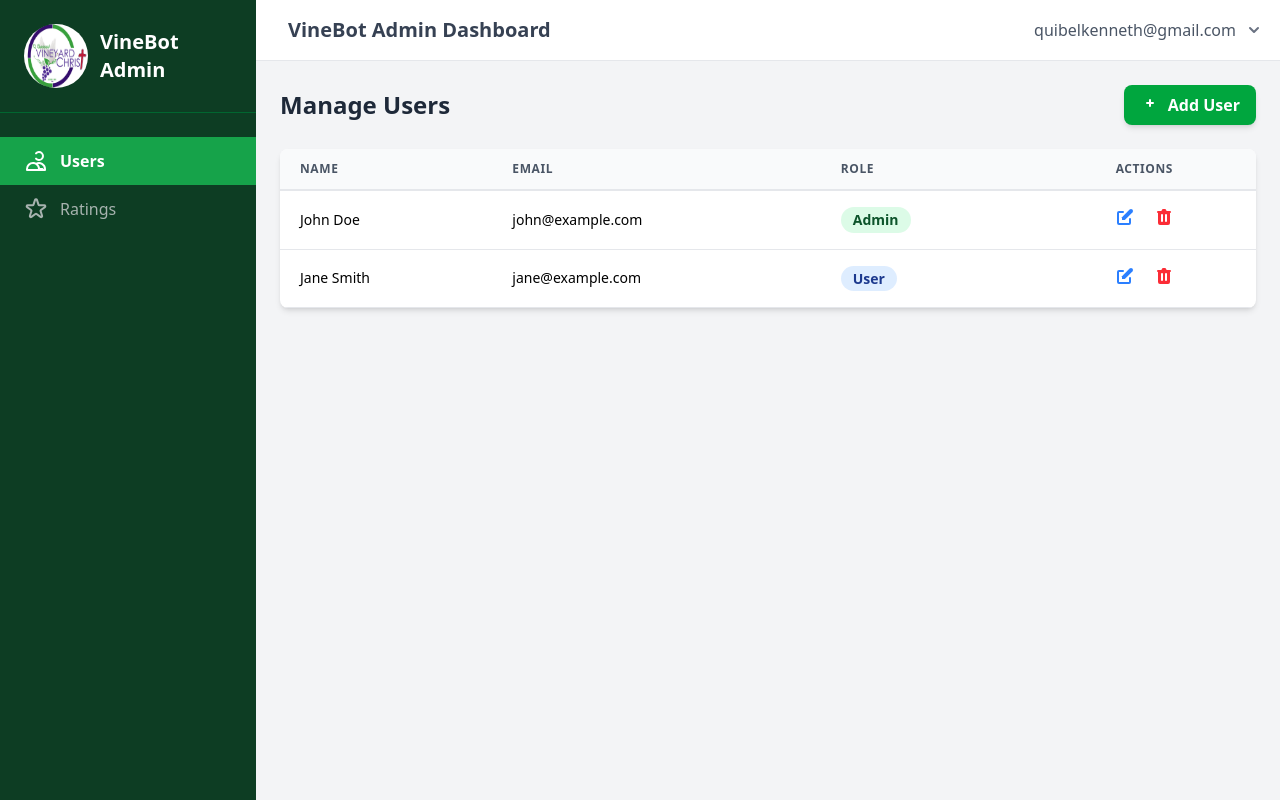
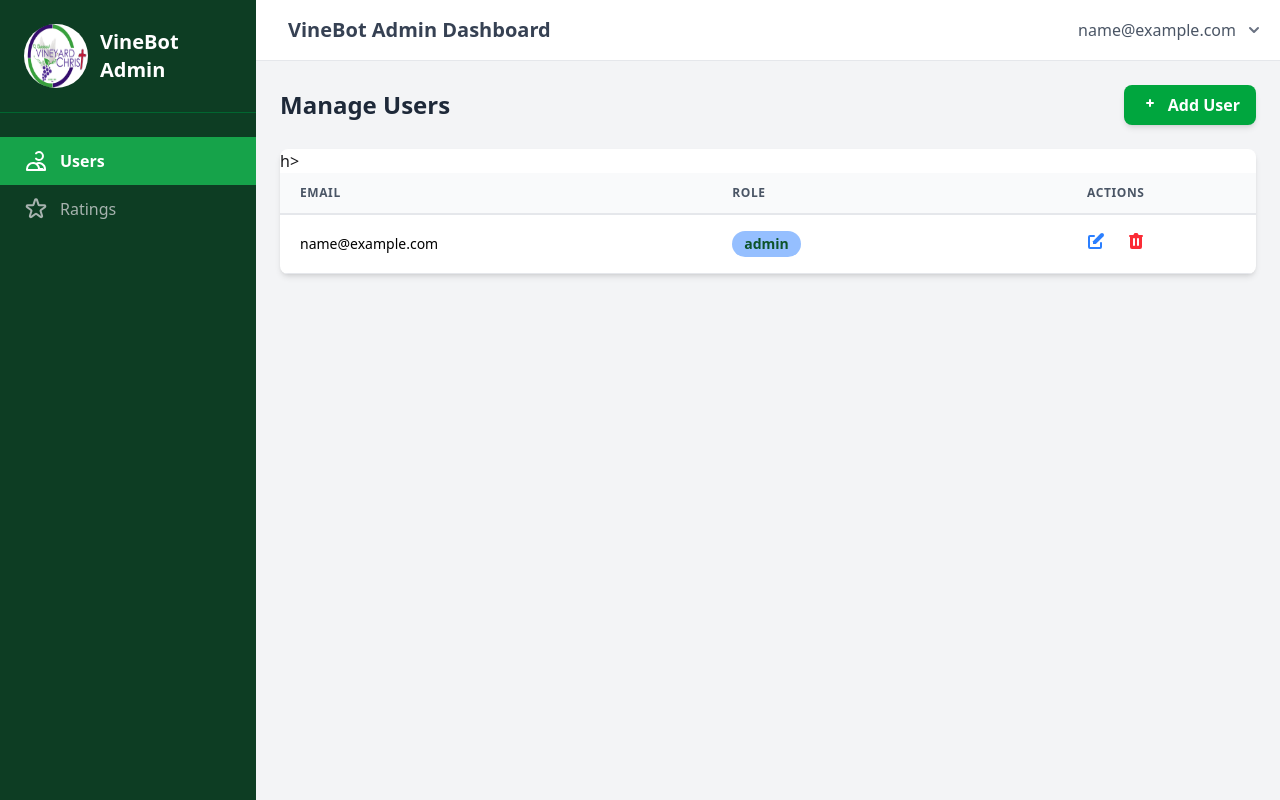
Before and after one commit to Exzort567/vinebot, a Django app: page /admin_dashboard/ in a window 1280 px wide. Run offline with Django 5.2, Linux system fonts and the light colour scheme; a user stored in the database is signed in; tables that the repository leaves empty hold one stand-in row (values such as "Sample post"); some libraries are stand-ins or nearby versions.

Commit message:
show logged in user gmail, display all the user, and add role-based colors on dashboard

```diff
--- a/admin_dashboard/templates/admin_dashboard/dashboard.html
+++ b/admin_dashboard/templates/admin_dashboard/dashboard.html
@@ -43,7 +43,7 @@
 
                 <div x-data="{ dropdownOpen: false }" class="relative">
                     <button @click="dropdownOpen = !dropdownOpen" class="flex items-center space-x-2 relative focus:outline-none">
-                        <span class="hidden sm:inline text-gray-600">quibelkenneth@gmail.com</span>
+                        <span class="hidden sm:inline text-gray-600">{{ request.user.email }}</span>
                         <svg class="h-5 w-5 text-gray-500" xmlns="http://www.w3.org/2000/svg" viewBox="0 0 20 20" fill="currentColor"><path fill-rule="evenodd" d="M5.293 7.293a1 1 0 011.414 0L10 10.586l3.293-3.293a1 1 0 111.414 1.414l-4 4a1 1 0 01-1.414 0l-4-4a1 1 0 010-1.414z" clip-rule="evenodd" /></svg>
                     </button>
 
@@ -76,21 +76,25 @@
                     <div class="bg-white shadow-md rounded-lg overflow-hidden">
                         <table class="min-w-full leading-normal">
                             <thead>
-                                <tr class="border-b-2 border-gray-200 bg-gray-50 text-left text-xs font-semibold text-gray-600 uppercase tracking-wider">
-                                    <th class="px-5 py-3">Name</th>
+                                <tr class="border-b-2 border-gray-200 bg-gray-50 text-left text-xs font-semibold text-gray-600 uppercase tracking-wider">h>
                                     <th class="px-5 py-3">Email</th>
                                     <th class="px-5 py-3">Role</th>
                                     <th class="px-5 py-3 text-center">Actions</th>
                                 </tr>
                             </thead>
                             <tbody>
+                                {% for user in users %}
                                 <tr class="hover:bg-gray-50">
-                                    <td class="px-5 py-4 border-b text-black border-gray-200 text-sm">John Doe</td>
-                                    <td class="px-5 py-4 border-b text-black border-gray-200 text-sm">john@example.com</td>
+                                    <td class="px-5 py-4 border-b text-black border-gray-200 text-sm">{{user.email}}</td>
                                     <td class="px-5 py-4 border-b border-gray-200 text-sm">
                                         <span class="relative inline-block px-3 py-1 font-semibold text-green-900 leading-tight">
-                                            <span aria-hidden class="absolute inset-0 bg-green-200 opacity-50 rounded-full"></span>
-                                            <span class="relative">Admin</span>
+                                            <span aria-hidden class="absolute inset-0 opacity-50 rounded-full
+                                            {% if user.role == 'admin' %}
+                                                bg-blue-500
+                                            {% else %}
+                                               bg-green-500
+                                            {% endif %}"></span>
+                                            <span class="relative">{{user.role}}</span>
                                         </span>
                                     </td>
                                     <td class="px-5 py-4 border-b border-gray-200 text-sm text-center">
@@ -98,20 +102,7 @@
                                         <button class="text-red-500 hover:text-red-700 mx-2"><svg class="h-5 w-5" xmlns="http://www.w3.org/2000/svg" viewBox="0 0 20 20" fill="currentColor"><path fill-rule="evenodd" d="M9 2a1 1 0 00-.894.553L7.382 4H4a1 1 0 000 2v10a2 2 0 002 2h8a2 2 0 002-2V6a1 1 0 100-2h-3.382l-.724-1.447A1 1 0 0011 2H9zM7 8a1 1 0 012 0v6a1 1 0 11-2 0V8zm5-1a1 1 0 00-1 1v6a1 1 0 102 0V8a1 1 0 00-1-1z" clip-rule="evenodd" /></svg></button>
                                     </td>
                                 </tr>
-                                 <tr class="hover:bg-gray-50">
-                                    <td class="px-5 py-4 border-b text-black border-gray-200 text-sm">Jane Smith</td>
-                                    <td class="px-5 py-4 border-b text-black border-gray-200 text-sm">jane@example.com</td>
-                                    <td class="px-5 py-4 border-b border-gray-200 text-sm">
-                                         <span class="relative inline-block px-3 py-1 font-semibold text-blue-900 leading-tight">
-                                            <span aria-hidden class="absolute inset-0 bg-blue-200 opacity-50 rounded-full"></span>
-                                            <span class="relative">User</span>
-                                        </span>
-                                    </td>
-                                    <td class="px-5 py-4 border-b border-gray-200 text-sm text-center">
-                                        <button class="text-blue-500 hover:text-blue-700 mx-2"><svg class="h-5 w-5" xmlns="http://www.w3.org/2000/svg" viewBox="0 0 20 20" fill="currentColor"><path d="M17.414 2.586a2 2 0 00-2.828 0L7 10.172V13h2.828l7.586-7.586a2 2 0 000-2.828z" /><path fill-rule="evenodd" d="M2 6a2 2 0 012-2h4a1 1 0 010 2H4v10h10v-4a1 1 0 112 0v4a2 2 0 01-2 2H4a2 2 0 01-2-2V6z" clip-rule="evenodd" /></svg></button>
-                                        <button class="text-red-500 hover:text-red-700 mx-2"><svg class="h-5 w-5" xmlns="http://www.w3.org/2000/svg" viewBox="0 0 20 20" fill="currentColor"><path fill-rule="evenodd" d="M9 2a1 1 0 00-.894.553L7.382 4H4a1 1 0 000 2v10a2 2 0 002 2h8a2 2 0 002-2V6a1 1 0 100-2h-3.382l-.724-1.447A1 1 0 0011 2H9zM7 8a1 1 0 012 0v6a1 1 0 11-2 0V8zm5-1a1 1 0 00-1 1v6a1 1 0 102 0V8a1 1 0 00-1-1z" clip-rule="evenodd" /></svg></button>
-                                    </td>
-                                </tr>
+                                {% endfor %}
                             </tbody>
                         </table>
                     </div>
--- a/admin_dashboard/views.py
+++ b/admin_dashboard/views.py
@@ -6,12 +6,12 @@
 @login_required(login_url='/')
 @never_cache
 def dashboard(request):
-    try:
-        allowed = AllowedUser.objects.get(email__iexact=request.user.email, is_active=True)
-    except AllowedUser.DoesNotExist:
+    allowed = AllowedUser.objects.filter(
+        email__iexact=request.user.email, is_active=True
+    ).first()
+
+    if not allowed or allowed.role != "admin":
         return redirect('denied')
 
-    if allowed.role != 'admin':
-        return redirect('denied')
-
-    return render(request, 'admin_dashboard/dashboard.html')
+    users = AllowedUser.objects.all()
+    return render(request, 'admin_dashboard/dashboard.html', {"users": users})
--- a/theme/static/css/dist/styles.css
+++ b/theme/static/css/dist/styles.css
@@ -1006,8 +1006,14 @@
   .bg-blue-200 {
     background-color: var(--color-blue-200);
   }
+  .bg-blue-500 {
+    background-color: var(--color-blue-500);
+  }
   .bg-blue-600 {
     background-color: var(--color-blue-600);
+  }
+  .bg-blue-900 {
+    background-color: var(--color-blue-900);
   }
   .bg-gray-50 {
     background-color: var(--color-gray-50);
@@ -1058,6 +1064,9 @@
       background-color: color-mix(in oklab, var(--color-green-700) 50%, transparent);
     }
   }
+  .bg-green-900 {
+    background-color: var(--color-green-900);
+  }
   .bg-white {
     background-color: var(--color-white);
   }
@@ -1227,6 +1236,9 @@
   }
   .text-gray-800 {
     color: var(--color-gray-800);
+  }
+  .text-green-200 {
+    color: var(--color-green-200);
   }
   .text-green-300 {
     color: var(--color-green-300);
```
